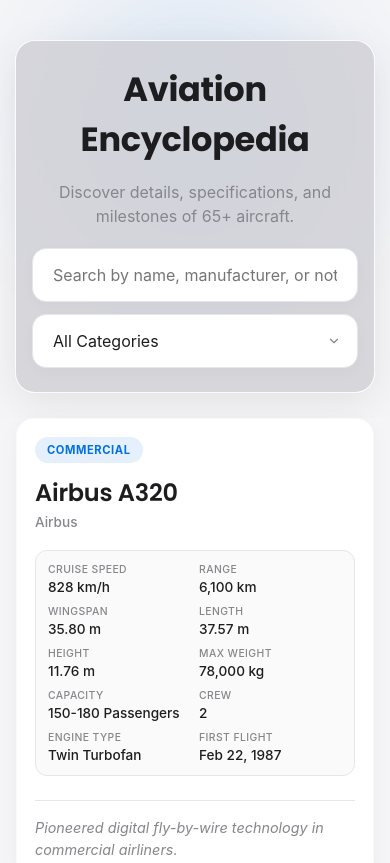
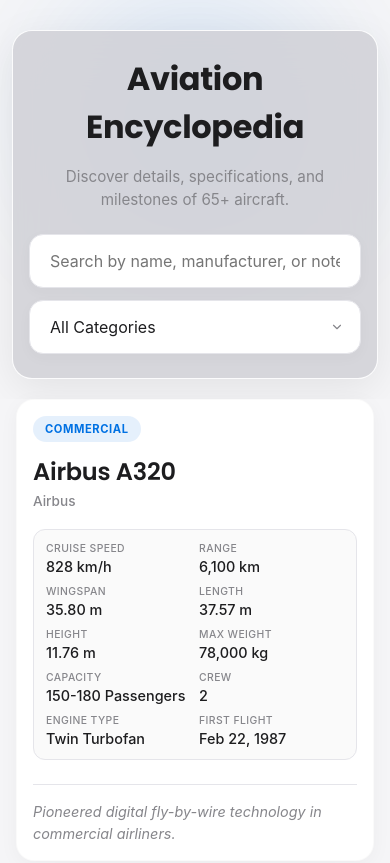
Before and after one commit to ayaan00787/aviation-encyclopedia, a website: page index.html in a window 390 px wide. Shown: the top 863 px of the page. Drawn offline with Linux system fonts and the light colour scheme.

Commit message:
Add files via upload

```diff
--- a/style.css
+++ b/style.css
@@ -19,6 +19,7 @@
     background-color: var(--bg-main);
     color: var(--text-dark);
     min-height: 100vh;
+    overflow-x: hidden; /* Prevents awkward side-scrolling on mobile */
 }
 
 /* Header Elements */
@@ -112,7 +113,7 @@
     transition: all 0.3s ease;
 }
 
-#search-input { flex: 1; }
+#search-input { flex: 1; min-width: 0; }
 
 #category-filter {
     width: 200px;
@@ -252,23 +253,24 @@
 }
 
 /* ========================================================= */
-/*               📱 MOBILE RESPONSIVE OVERRIDES              */
+/* 📱 MOBILE RESPONSIVE OVERRIDES              */
 /* ========================================================= */
 
-@media (max-width: 768px) {
-    /* 1. Scale down the giant desktop typography */
+@media screen and (max-width: 768px) {
+    /* Compress giant title formatting */
     h1 {
-        font-size: 2.1rem;
+        font-size: 2.0rem !important;
+        white-space: normal !important;
+        overflow-wrap: break-word !important;
     }
 
     .subtitle {
-        font-size: 1rem;
+        font-size: 0.95rem;
         margin-bottom: 20px;
     }
 
-    /* 2. Tighten the glassmorphism header padding */
     .apple-header {
-        padding: 40px 15px 25px;
+        padding: 30px 12px 20px;
     }
 
     .header-content {
@@ -276,7 +278,7 @@
         border-radius: 20px;
     }
 
-    /* 3. Stack the search bar ON TOP of the category dropdown */
+    /* Stack inputs cleanly down the layout screen center */
     .search-filter-wrapper {
         flex-direction: column;
         gap: 12px;
@@ -284,27 +286,22 @@
     }
 
     #search-input, #category-filter {
-        width: 100%; /* Forces both to stretch nicely from edge to edge */
+        width: 100% !important;
     }
 
-    /* 4. Kill the multi-column grid; force a single neat stack */
+    /* Force database grid straight down into a 1-column responsive layout */
     .cards-grid {
-        grid-template-columns: 1fr;
-        padding: 0 16px 50px;
+        grid-template-columns: 1fr !important;
+        padding: 0 16px 40px;
         gap: 16px;
     }
 
-    /* 5. Slightly condense the card internals so it doesn't require a thumb-marathon to scroll */
     .card-content {
-        padding: 18px;
+        padding: 16px;
     }
 
     .data-grid {
         gap: 10px 8px;
         padding: 12px;
     }
-
-    .data-item {
-        font-size: 0.85rem;
-    }
 }
```
